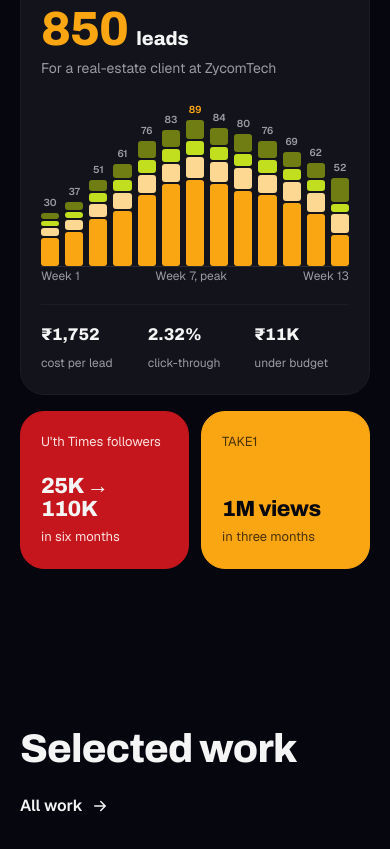
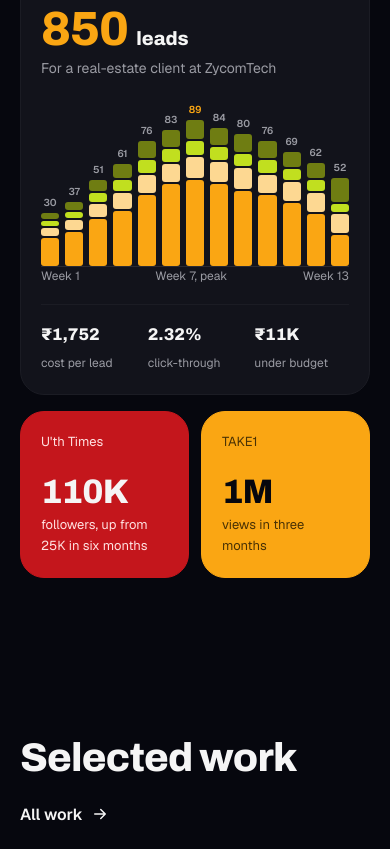
Before and after one commit to autoaimationxyz/praneelportfolio, a plain HTML site: page index.html in a window 390 px wide. Shown: the part 864-1713 px from the top of the page. Drawn offline with nearby package versions, Linux system fonts and the light colour scheme.

Commit message:
Home: short stat cards that fit at every width; natural headline wrap on phones
Co-Authored-By: Claude Opus 5.5 <noreply@anthropic.com>
Claude-Session: https://claude.ai/code/session_0194REwc3z9ZXHUgodTSNuBt

```diff
--- a/css/pm.css
+++ b/css/pm.css
@@ -237,7 +237,7 @@ h1,h2,h3,p{margin:0}
 .sc-row{display:grid;grid-template-columns:repeat(2,minmax(0,1fr));gap:16px;animation:fade .9s .45s ease both}
 .sc-row .sc-card{gap:6px;min-height:180px;position:relative;overflow:hidden}
 .sc-row .sc-top{margin-bottom:auto;padding-bottom:16px;padding-right:44px}
-.sc-mid{font-size:clamp(22px,2.2vw,30px);line-height:1.05}
+.sc-mid{font-size:clamp(34px,3.4vw,48px);line-height:1}
 .sc-sub{font-size:13px;color:var(--mute)}
 .sc-uth{background:#c4161c;border-color:#c4161c;transition:transform .3s}
 .sc-uth:hover{transform:translateY(-3px);color:var(--smoke)}
@@ -423,6 +423,7 @@ tr.total td{font-weight:700;border-bottom:none;background:var(--ink-3)}
   :root{--pad:20px}
   body{font-size:16px}
   .head-right .btn{display:none}
+  .hero h1 .line,.hero h1 .line span{display:inline;animation:none}
   .reel-grid,.thumb-grid{grid-template-columns:repeat(2,minmax(0,1fr))}
   .grid-3,.wide-grid,.stat-cards,.yt-grid,.phases,.steps,.creative-grid{grid-template-columns:minmax(0,1fr)}
   .creative-grid{grid-template-columns:repeat(3,minmax(0,1fr));gap:10px}
--- a/index.html
+++ b/index.html
@@ -51,16 +51,15 @@
 </div>
 <div class="sc-row">
 <a class="sc-card sc-uth" href="uth-times.html">
-<span class="sc-top"><span>U'th Times followers</span></span>
+<span class="sc-top"><span>U'th Times</span></span>
 <span class="sc-mini" aria-hidden="true"><i style="height:23%"></i><i style="height:100%"></i></span>
-<span class="disp sc-mid">25K → 110K</span>
-<span class="sc-sub">in six months</span>
+<span class="disp sc-mid">110K</span>
+<span class="sc-sub">followers, up from 25K in six months</span>
 </a>
 <div class="sc-card sc-take">
 <span class="sc-top"><span>TAKE1</span></span>
-<span class="disp sc-mid">1M views</span>
-<span class="sc-sub">in three months</span>
-</div>
+<span class="disp sc-mid">1M</span>
+<span class="sc-sub">views in three months</span>
 </div>
 </div>
 </div>
```
Also changed, not shown: 1 other file.
